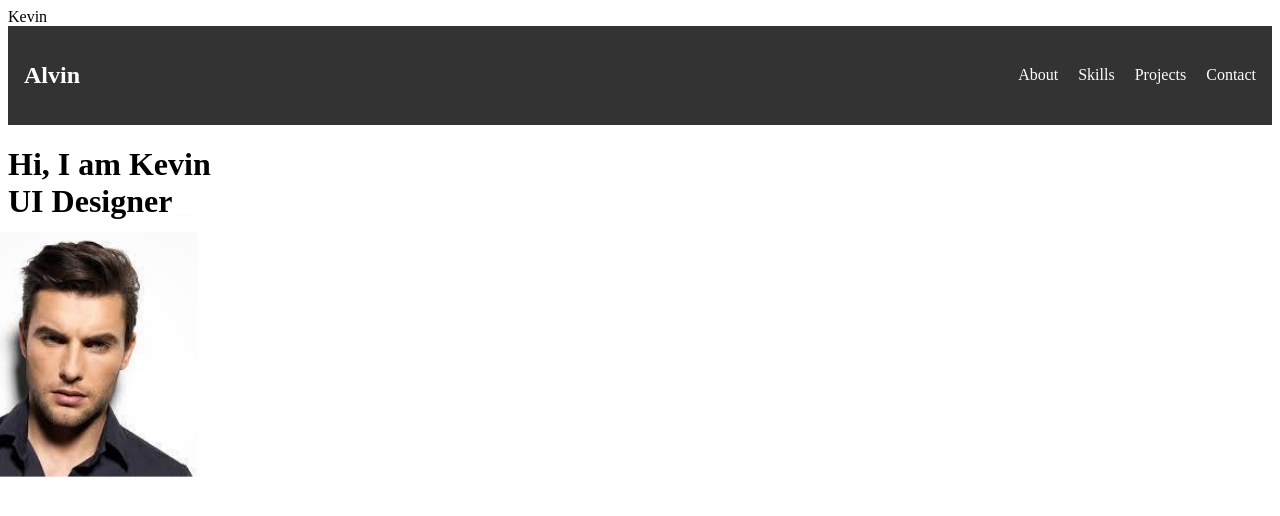
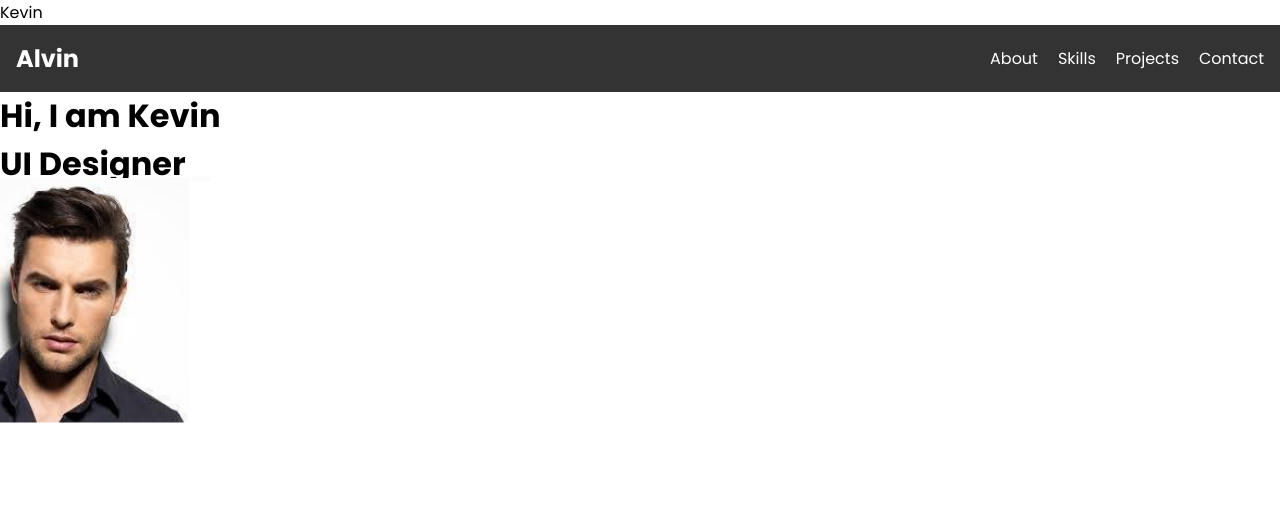
Before and after one commit to KevinShehan/kevinportfolio, a React (Vite) app: page / in a window 1280 px wide. Shown: the top 516 px of the page. Built offline with nearby package versions, Linux system fonts and the light colour scheme.

Commit message:
index css updated

```diff
--- a/src/index.css
+++ b/src/index.css
@@ -1,69 +1,41 @@
-/* :root {
-  font-family: Inter, system-ui, Avenir, Helvetica, Arial, sans-serif;
-  line-height: 1.5;
-  font-weight: 400;
+@import url("https://fonts.googleapis.com/css2?family=Poppins:wght@100;200;300;400;500;600;700;800;900&display=swap");
 
-  color-scheme: light dark;
-  color: rgba(255, 255, 255, 0.87);
-  background-color: #242424;
-
-  font-synthesis: none;
-  text-rendering: optimizeLegibility;
-  -webkit-font-smoothing: antialiased;
-  -moz-osx-font-smoothing: grayscale;
-  -webkit-text-size-adjust: 100%;
-}
-
-a {
-  font-weight: 500;
-  color: #646cff;
-  text-decoration: inherit;
-}
-a:hover {
-  color: #535bf2;
+* {
+  box-sizing: border-box;
+  margin: 0;
+  padding: 0;
+  scroll-behavior: smooth;
+  font-family: "Poppins", sans-serif;
 }
 
 body {
-  margin: 0;
-  display: flex;
-  place-items: center;
-  min-width: 320px;
-  min-height: 100vh;
+  margin: 0px !important;
+  padding: 0;
+  font-family: "Montserrat", sans-serif;
 }
 
-h1 {
-  font-size: 3.2em;
-  line-height: 1.1;
+/* width */
+::-webkit-scrollbar {
+  width: 4px;
+  height: 80px;
 }
 
-button {
-  border-radius: 8px;
-  border: 1px solid transparent;
-  padding: 0.6em 1.2em;
-  font-size: 1em;
-  font-weight: 500;
-  font-family: inherit;
-  background-color: #1a1a1a;
-  cursor: pointer;
-  transition: border-color 0.25s;
-}
-button:hover {
-  border-color: #646cff;
-}
-button:focus,
-button:focus-visible {
-  outline: 4px auto -webkit-focus-ring-color;
+/* Track */
+::-webkit-scrollbar-track {
+  background: #222a35;
 }
 
-@media (prefers-color-scheme: light) {
-  :root {
-    color: #213547;
-    background-color: #ffffff;
-  }
-  a:hover {
-    color: #747bff;
-  }
-  button {
-    background-color: #f9f9f9;
-  }
-} */
+/* Handle */
+::-webkit-scrollbar-thumb {
+  background: #575c66;
+  border-radius: 6px;
+}
+
+/* Handle on hover */
+::-webkit-scrollbar-thumb:hover {
+  background: #626970;
+}
+
+::-webkit-backdrop-filter {
+  blur: 3px saturate(106%);
+}
```
